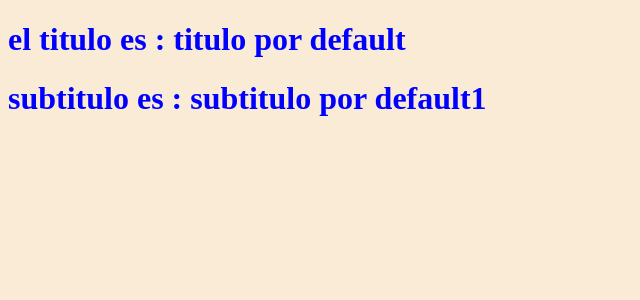
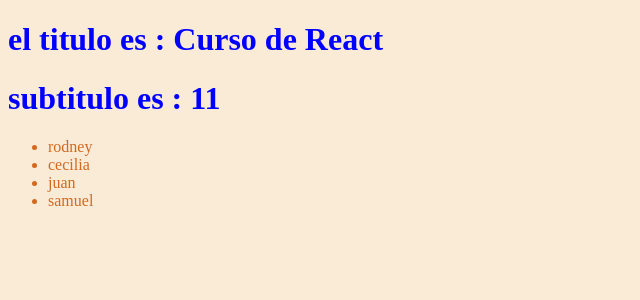
Before and after one commit to rodzapata/cursoReact, a React (Vite) app in the folder primer-proyecto/: page / in a window 1280 px wide. Shown: the top 300 px of the page, without its empty margins (0-640 px from the left). Built offline with nearby package versions, Linux system fonts and the light colour scheme.

Commit message:
add main.jsx

```diff
--- a/primer-proyecto/src/PrimerComponente.jsx
+++ b/primer-proyecto/src/PrimerComponente.jsx
@@ -1,11 +1,18 @@
 import React from 'react'
 import PropTypes from 'prop-types'
+const familiy=["rodney","cecilia","juan","samuel"];
 
 export const PrimerComponente = ({titulo, subtitulo=0}) => {
   return (
     <>
     <h1>el titulo es : {titulo}</h1>
     <h1>subtitulo es : {subtitulo +1 }</h1>
+
+    <ul>
+      {
+        familiy.map((name, index)=>(<li key={index}>{name}</li>))
+      }
+    </ul>
     </>
   )
 }
--- a/primer-proyecto/src/main.jsx
+++ b/primer-proyecto/src/main.jsx
@@ -9,7 +9,7 @@
 
 ReactDOM.createRoot(document.getElementById('root')).render(
   <React.StrictMode>
-    {/* <PrimerComponente titulo="Curso de React" subtitulo={10} /> */}
-    <PrimerComponente  />
+    <PrimerComponente titulo="Curso de React" subtitulo={10} />
+    {/* <PrimerComponente  /> */}
   </React.StrictMode>,
 )
```
Also changed, not shown: 1 other file (tests, documents, lock files or other folders).
